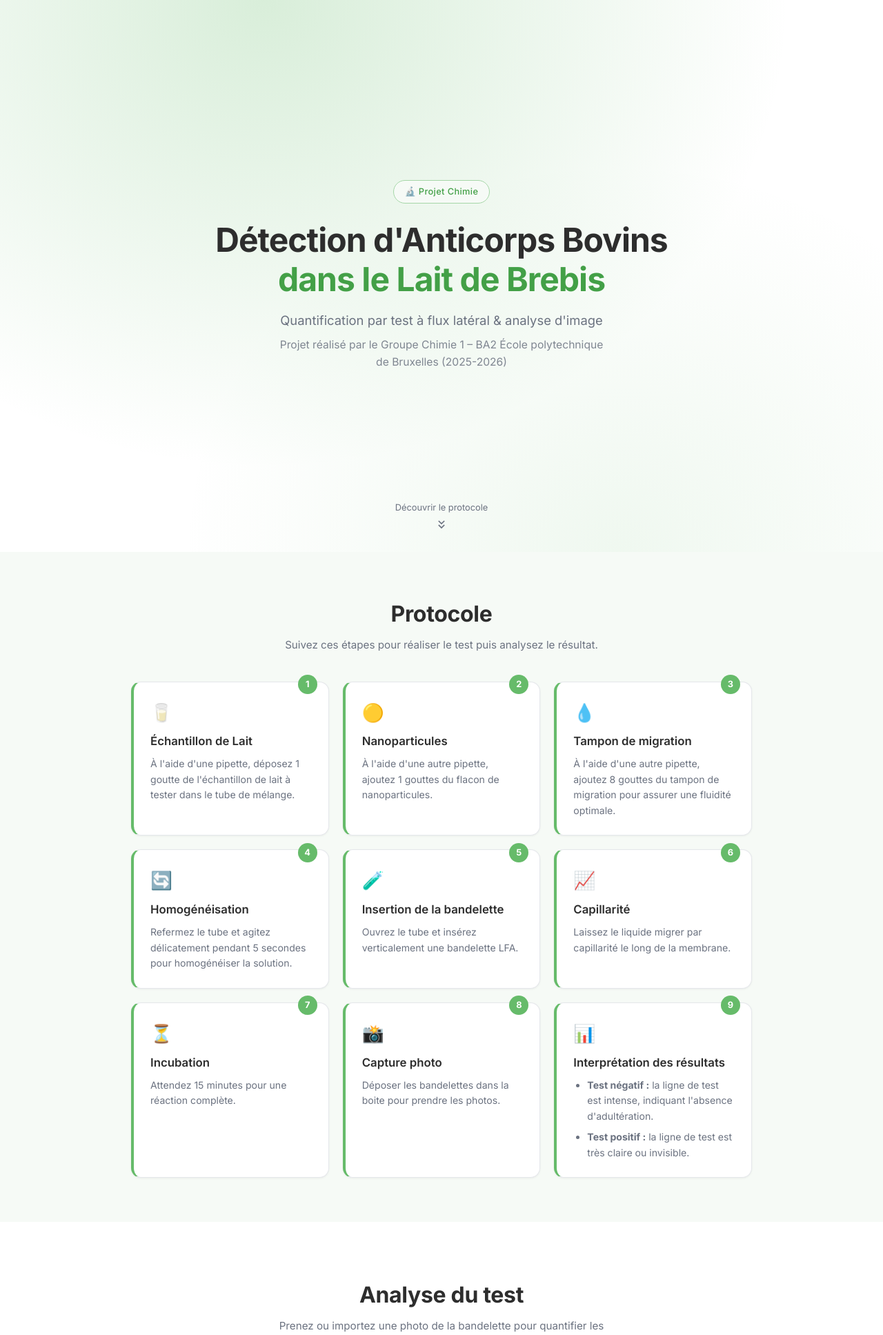
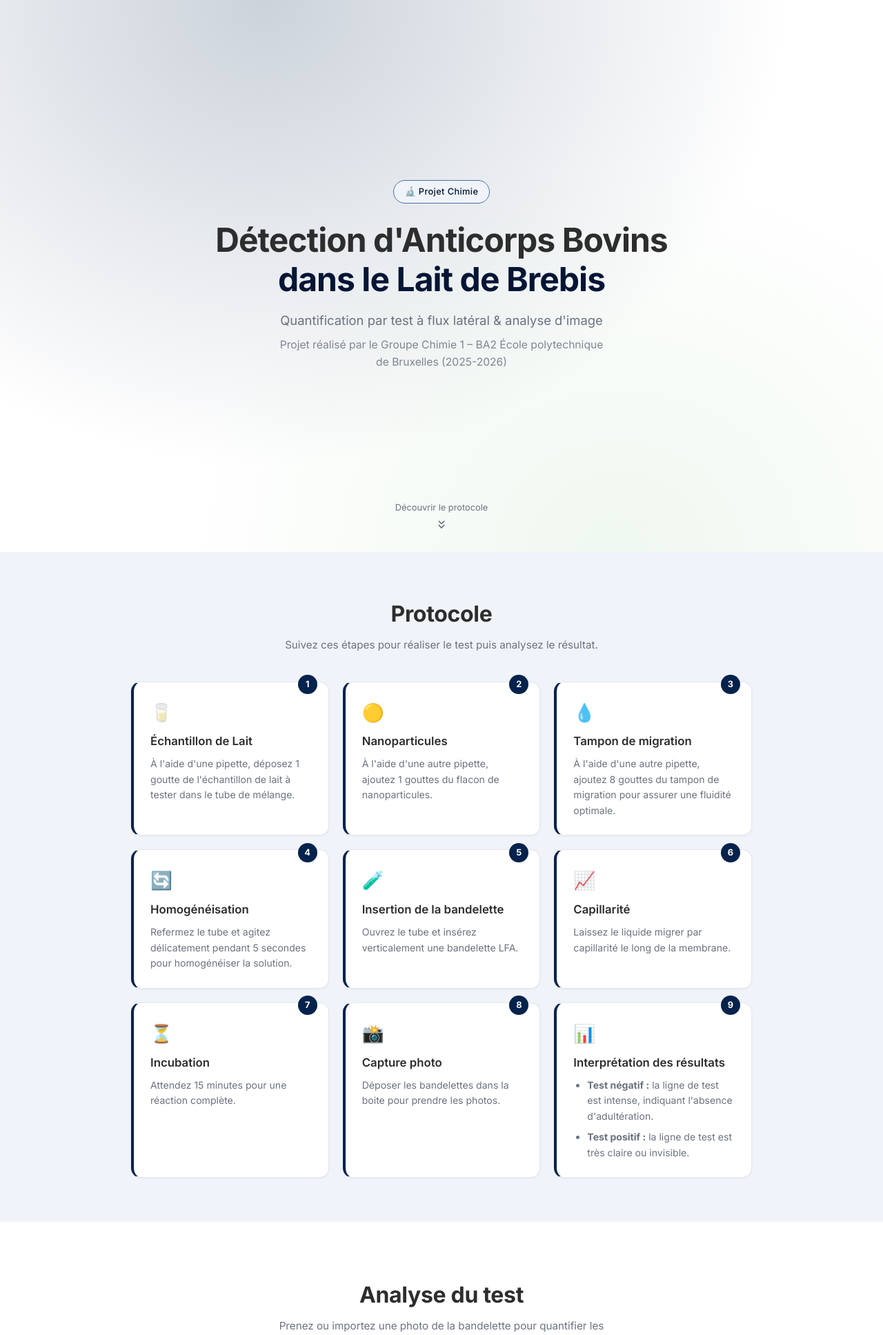
Before and after one commit to nathanvo-pro/chimie, a Flask app: page / in a window 1280 px wide. Shown: the top 1935 px of the page at 69% size. Run offline with Flask 3, Linux system fonts and the light colour scheme; some libraries are stand-ins or nearby versions.

Commit message:
Replace green accent color with navy blue #03224c throughout the UI

```diff
--- a/static/style.css
+++ b/static/style.css
@@ -6,11 +6,11 @@
 /* ── Tokens ── */
 :root {
     --bg: #FFFFFF;
-    --bg-subtle: #F6FAF6;
-    --accent: #66BB6A;
-    --accent-light: #A5D6A7;
-    --accent-dark: #43A047;
-    --accent-glow: rgba(102, 187, 106, 0.25);
+    --bg-subtle: #F0F4FA;
+    --accent: #03224c;
+    --accent-light: #4a6fa5;
+    --accent-dark: #021535;
+    --accent-glow: rgba(3, 34, 76, 0.2);
     --text: #2D2D2D;
     --text-muted: #6B7280;
     --border: #E5E7EB;
```
